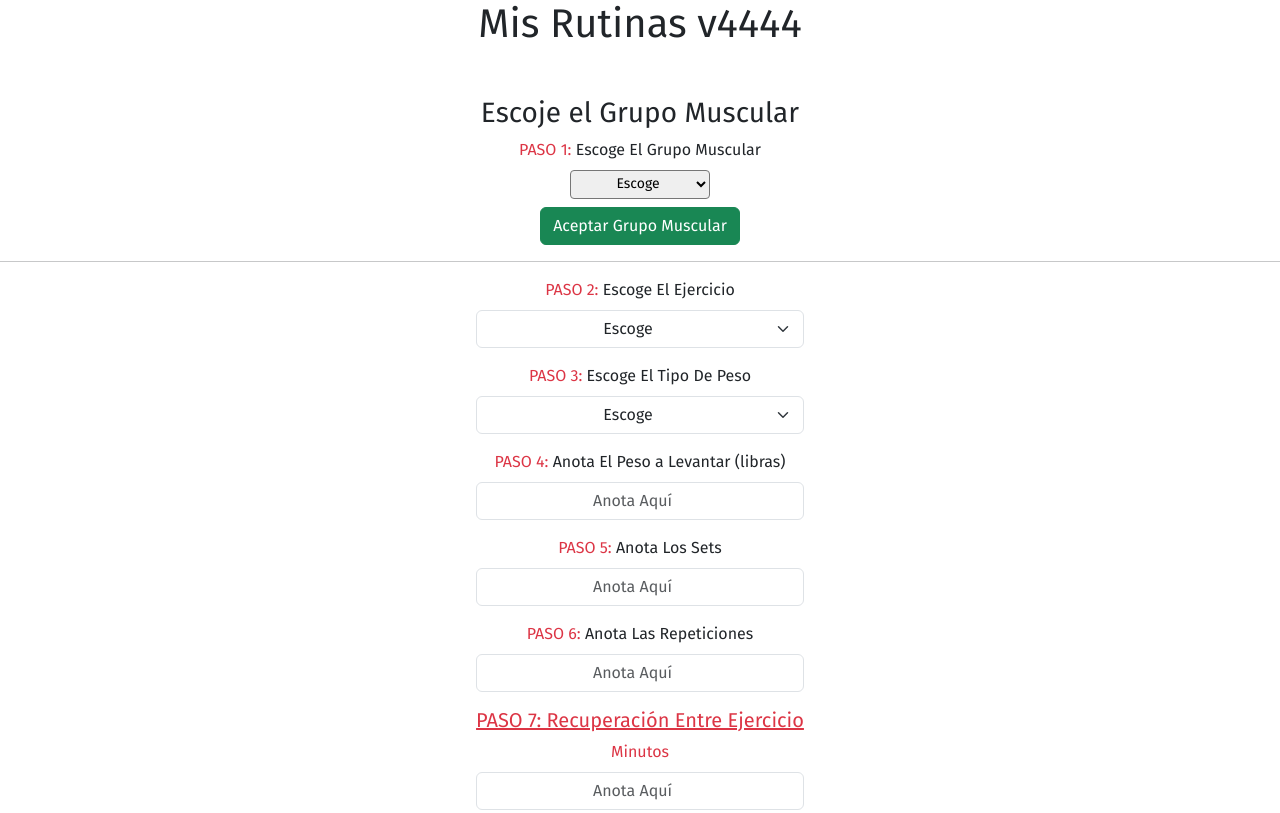
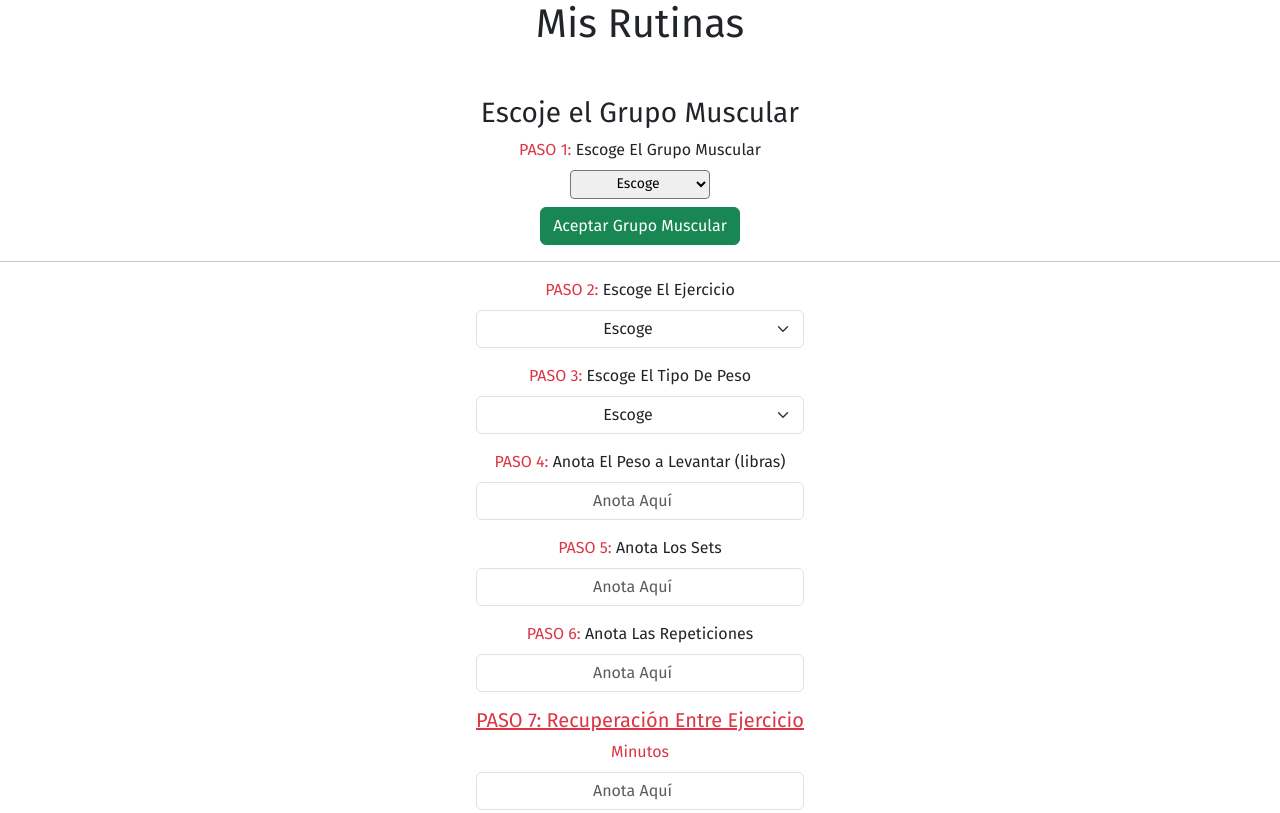
Before and after one commit to jaysenhl/Rutinas, a website: page index.html in a window 1280 px wide. Shown: the top 813 px of the page. Drawn offline with nearby package versions, Linux system fonts and the light colour scheme; some packages are replaced by stand-ins of ours; a script that the page names is missing.

```diff
--- a/index.html
+++ b/index.html
@@ -12,7 +12,7 @@
     <title>Document</title>
 </head>
 <body>
-    <h1 class="text-center mb-5">Mis Rutinas v4444</h1>
+    <h1 class="text-center mb-5">Mis Rutinas</h1>
 
     <div id="paso1Container" class="mb-3 text-center">
     <h3>Escoje el Grupo Muscular</h3>
```
